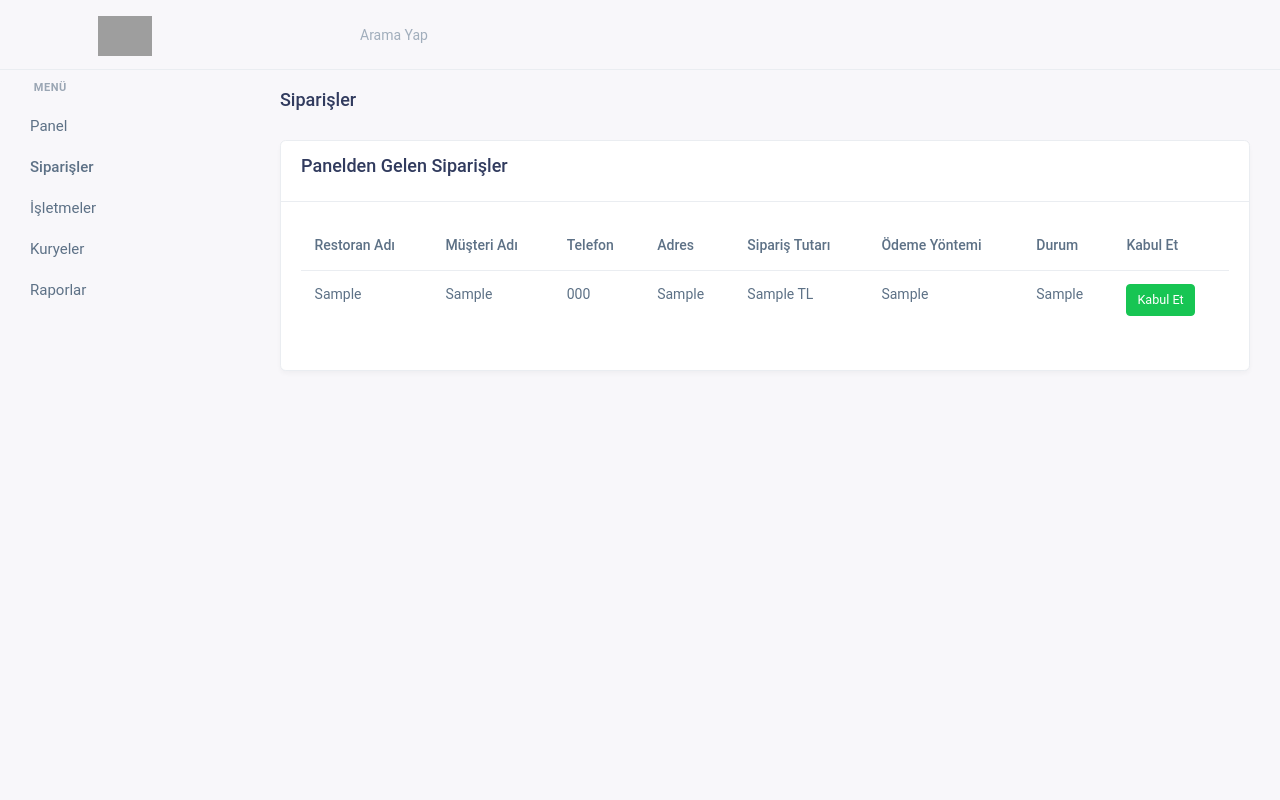
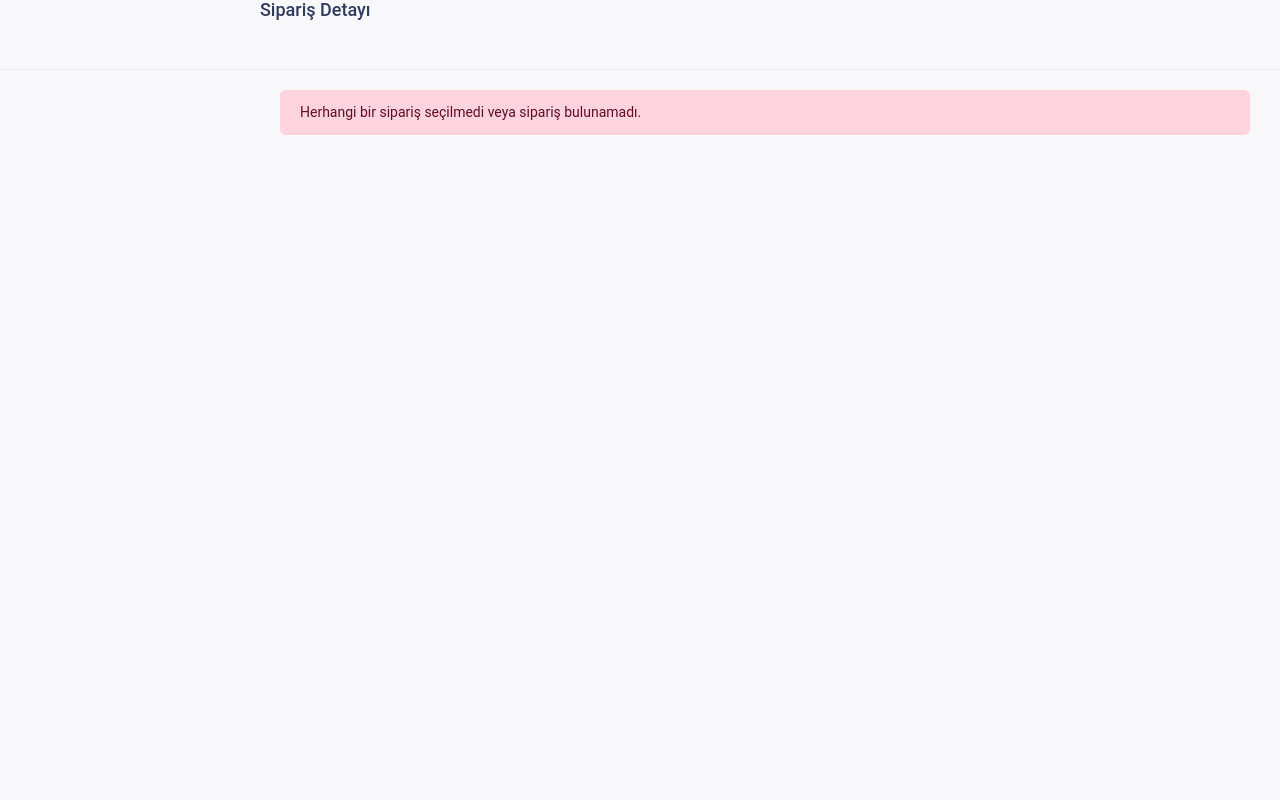
Before and after one commit to OceanWebStore/bingopaket, a PHP site: page /siparisler.php in a window 1280 px wide. Run offline with PHP 8.4, Linux system fonts and the light colour scheme; tables that the repository leaves empty or names only in its code hold one stand-in row (values such as "Sample post"); some libraries are stand-ins or nearby versions; grey boxes are pictures that could not be loaded.

Commit message:
Update siparisler.php

```diff
--- a/siparisler.php
+++ b/siparisler.php
@@ -14,33 +14,18 @@
         die("Veritabanı hatası: " . $e->getMessage());
     }
 
-    // Sipariş Silme İşlemi
-    if ($_SERVER['REQUEST_METHOD'] === 'POST' && isset($_POST['sil'])) {
-        $siparisId = $_POST['siparis_id'] ?? null;
-        if ($siparisId) {
-            $stmt = $pdo->prepare("DELETE FROM kurye_cagir WHERE id = :id");
+    // Panelden gelen sipariş verisini al
+    $siparis = null;
+    if ($_SERVER['REQUEST_METHOD'] === 'POST' && isset($_POST['siparis_id'])) {
+        $siparisId = $_POST['siparis_id'];
+        // Sipariş bilgilerini getir
+        $stmt = $pdo->prepare("SELECT restoran_adi, musteri_adi, musteri_telefonu, musteri_adresi, siparis_tutari, odeme_yontemi FROM kurye_cagir WHERE id = :id");
         $stmt->execute([':id' => $siparisId]);
-            echo "<center><div class='alert alert-success'>Sipariş başarıyla silindi!</div></center>";
-        } else {
-            echo "<div class='alert alert-danger'>Sipariş silinirken bir hata oluştu!</div>";
-        }
-    }
-
-    // Sipariş Kabul İşlemi
-    if ($_SERVER['REQUEST_METHOD'] === 'POST' && isset($_POST['kabul_et'])) {
-        $siparisId = $_POST['siparis_id'] ?? null;
-        if ($siparisId) {
-            // Sipariş durumunu güncelle
-            $stmt = $pdo->prepare("UPDATE kurye_cagir SET durum = 'Kabul Edildi' WHERE id = :id");
-            $stmt->execute([':id' => $siparisId]);
-            echo "<center><div class='alert alert-success'>Sipariş başarıyla kabul edildi!</div></center>";
-        } else {
-            echo "<div class='alert alert-danger'>Sipariş kabul edilirken bir hata oluştu!</div>";
-        }
+        $siparis = $stmt->fetch(PDO::FETCH_ASSOC);
     }
     ?>
     <meta charset="utf-8" />
-    <title>Bingo Paket - Siparişler</title>
+    <title>Bingo Paket - Sipariş Detayı</title>
     <meta name="viewport" content="width=device-width, initial-scale=1.0">
     <link href="assets/css/vendor.min.css" rel="stylesheet" type="text/css" />
     <link href="assets/css/style.min.css" rel="stylesheet" type="text/css" />
@@ -48,70 +33,20 @@
 
 <body>
     <div class="app-wrapper">
-        <!-- Topbar -->
         <header class="app-topbar">
             <div class="container-fluid">
-                <div class="navbar-header">
-                    <div class="d-flex align-items-center gap-2">
-                        <div class="topbar-item">
-                            <button type="button" class="button-toggle-menu topbar-button">
-                                <iconify-icon icon="solar:hamburger-menu-outline" class="fs-24 align-middle"></iconify-icon>
-                            </button>
-                        </div>
-                        <form class="app-search d-none d-md-block me-auto">
-                            <div class="position-relative">
-                                <input type="search" class="form-control" placeholder="Arama Yap" autocomplete="off" value="">
-                                <iconify-icon icon="solar:magnifer-outline" class="search-widget-icon"></iconify-icon>
-                            </div>
-                        </form>
-                    </div>
-                </div>
+                <h4>Sipariş Detayı</h4>
             </div>
         </header>
 
-        <!-- Sidebar -->
-        <div class="app-sidebar">
-            <div class="scrollbar" data-simplebar>
-                <div class="logo-box">
-                    <a href="panel.php" class="logo-dark">
-                        <img src="assets/images/logo-sm.png" class="logo-sm" alt="Logo Small">
-                        <img src="assets/images/logo-dark.png" class="logo-lg" alt="Logo Dark">
-                    </a>
-                    <a href="panel.php" class="logo-light">
-                        <img src="assets/images/logo-sm.png" class="logo-sm" alt="Logo Small">
-                        <img src="assets/images/logo-light.png" class="logo-lg" alt="Logo Light">
-                    </a>
-                </div>
-                <ul class="navbar-nav">
-                    <li class="menu-title">MENÜ</li>
-                    <li class="nav-item"><a class="nav-link" href="panel.php">Panel</a></li>
-                    <li class="nav-item"><a class="nav-link active" href="siparisler.php">Siparişler</a></li>
-                    <li class="nav-item"><a class="nav-link" href="isletmeler.php">İşletmeler</a></li>
-                    <li class="nav-item"><a class="nav-link" href="kuryeler.php">Kuryeler</a></li>
-                    <li class="nav-item"><a class="nav-link" href="rapor.php">Raporlar</a></li>
-                </ul>
-            </div>
-        </div>
-
-        <!-- Content -->
         <div class="page-content">
             <div class="container-fluid">
-                <div class="page-title-box">
-                    <h4>Siparişler</h4>
-                </div>
-
-                <!-- Sipariş Tablosu -->
-                <div class="row">
-                    <div class="col-lg-12">
+                <?php if ($siparis): ?>
                     <div class="card">
                         <div class="card-header">
-                                <h4>Panelden Gelen Siparişler</h4>
+                            <h4>Sipariş Detayı</h4>
                         </div>
                         <div class="card-body">
-                                <?php
-                                $query = "SELECT * FROM kurye_cagir ORDER BY created_at DESC";
-                                $stmt = $pdo->query($query);
-                                ?>
                             <table class="table">
                                 <thead>
                                     <tr>
@@ -121,42 +56,38 @@
                                         <th>Adres</th>
                                         <th>Sipariş Tutarı</th>
                                         <th>Ödeme Yöntemi</th>
-                                            <th>Durum</th>
-                                            <th>Kabul Et</th>
+                                        <th>Aksiyon</th>
                                     </tr>
                                 </thead>
                                 <tbody>
-                                        <?php while ($row = $stmt->fetch(PDO::FETCH_ASSOC)): ?>
-                                            <tr data-siparis-id="<?= $row['id'] ?>">
-                                                <td><?= htmlspecialchars($row['restoran_adi']) ?></td>
-                                                <td><?= htmlspecialchars($row['musteri_adi']) ?></td>
-                                                <td><?= htmlspecialchars($row['musteri_telefonu']) ?></td>
-                                                <td><?= htmlspecialchars($row['musteri_adresi']) ?></td>
-                                                <td><?= htmlspecialchars($row['siparis_tutari']) ?> TL</td>
-                                                <td><?= htmlspecialchars($row['odeme_yontemi']) ?></td>
-                                                <td><?= htmlspecialchars($row['durum']) ?></td>
+                                    <tr>
+                                        <td><?= htmlspecialchars($siparis['restoran_adi']) ?></td>
+                                        <td><?= htmlspecialchars($siparis['musteri_adi']) ?></td>
+                                        <td><?= htmlspecialchars($siparis['musteri_telefonu']) ?></td>
+                                        <td><?= htmlspecialchars($siparis['musteri_adresi']) ?></td>
+                                        <td><?= htmlspecialchars($siparis['siparis_tutari']) ?> TL</td>
+                                        <td><?= htmlspecialchars($siparis['odeme_yontemi']) ?></td>
                                         <td>
-                                                    <form action="" method="POST">
-                                                        <input type="hidden" name="siparis_id" value="<?= $row['id'] ?>">
-                                                        <button type="submit" name="kabul_et" class="btn btn-success btn-sm">Kabul Et</button>
-                                                    </form>
+                                            <button class="btn btn-primary btn-sm" onclick="kuryeAta()">Kurye Ata</button>
                                         </td>
                                     </tr>
-                                        <?php endwhile; ?>
                                 </tbody>
                             </table>
                         </div>
                     </div>
-                    </div>
-                </div>
-
-                <!-- Diğer Alanlar Korunmuştur -->
+                <?php else: ?>
+                    <div class="alert alert-danger">Herhangi bir sipariş seçilmedi veya sipariş bulunamadı.</div>
+                <?php endif; ?>
             </div>
         </div>
     </div>
 
-    <script src="assets/js/vendor.min.js"></script>
-    <script src="assets/js/app.js"></script>
+    <script>
+        function kuryeAta() {
+            alert("Kurye atanma işlemi başlatıldı.");
+            // Buraya kurye atanma işlemini başlatacak kod eklenebilir.
+        }
+    </script>
 </body>
 
 </html>
```
Lines whose indentation alone changed are shown as unchanged.
